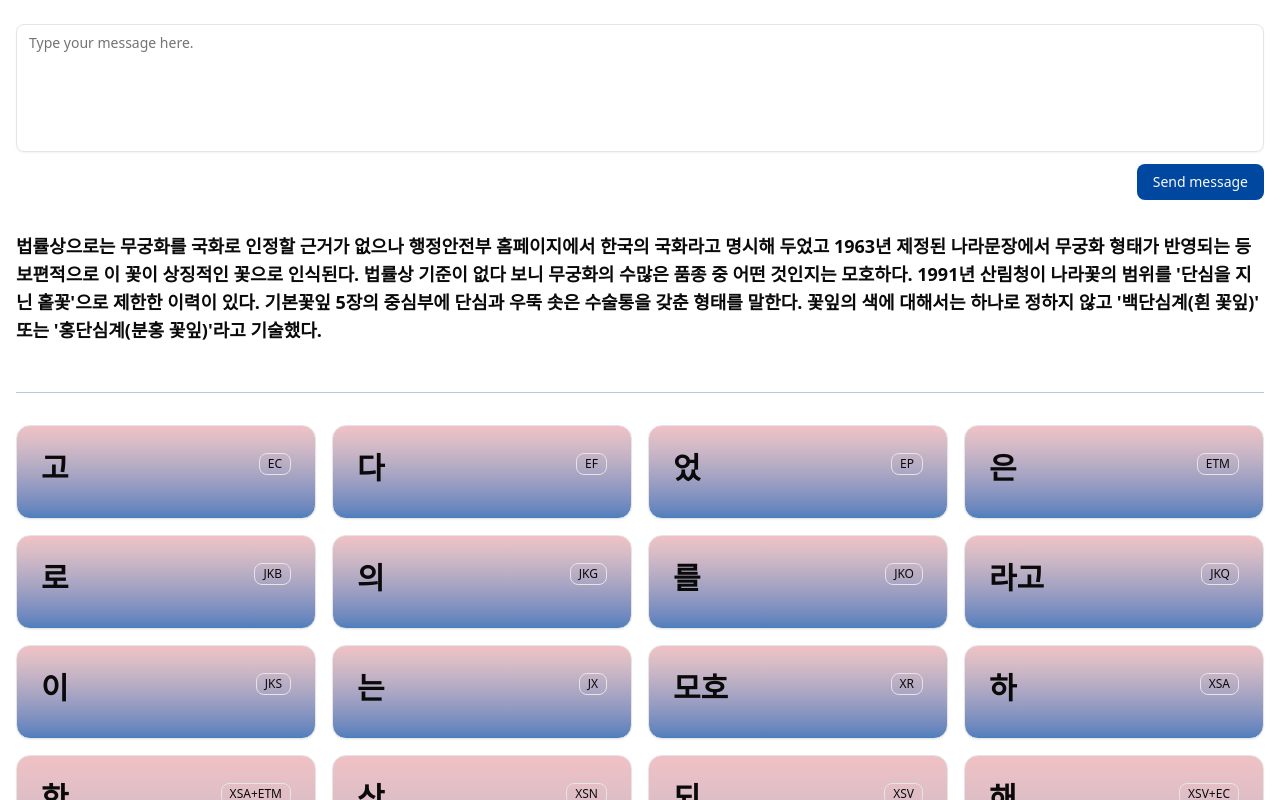
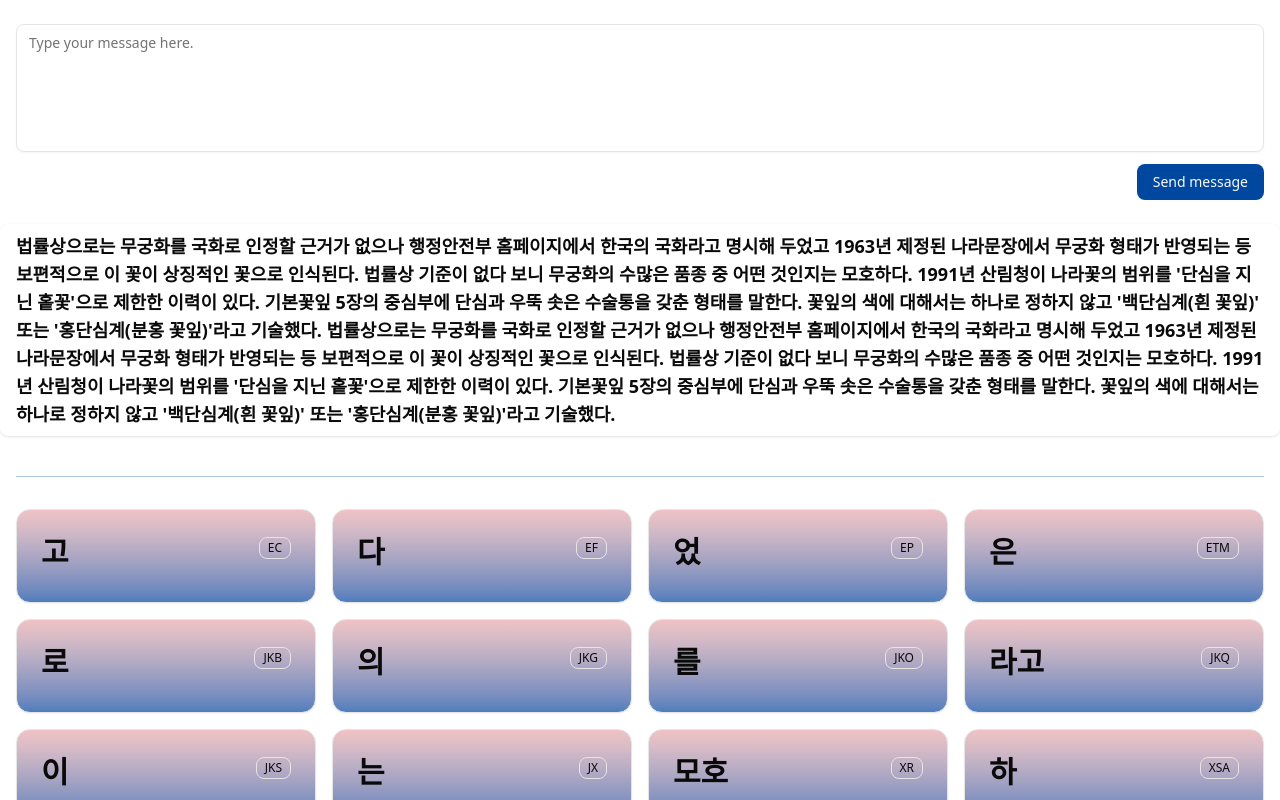
Before and after one commit to yakovglee/handoum, a React (Vite) app: page / in a window 1280 px wide. Shown: the top 800 px of the page. Built offline with nearby package versions, Linux system fonts and the light colour scheme.

Commit message:
add sticky to text

```diff
--- a/src/App.tsx
+++ b/src/App.tsx
@@ -19,6 +19,14 @@ function App() {
             홑꽃'으로 제한한 이력이 있다. 기본꽃잎 5장의 중심부에 단심과 우뚝
             솟은 수술통을 갖춘 형태를 말한다. 꽃잎의 색에 대해서는 하나로 정하지
             않고 '백단심계(흰 꽃잎)' 또는 '홍단심계(분홍 꽃잎)'라고 기술했다.
+             법률상으로는 무궁화를 국화로 인정할 근거가 없으나 행정안전부
+            홈페이지에서 한국의 국화라고 명시해 두었고 1963년 제정된
+            나라문장에서 무궁화 형태가 반영되는 등 보편적으로 이 꽃이 상징적인
+            꽃으로 인식된다. 법률상 기준이 없다 보니 무궁화의 수많은 품종 중
+            어떤 것인지는 모호하다. 1991년 산림청이 나라꽃의 범위를 '단심을 지닌
+            홑꽃'으로 제한한 이력이 있다. 기본꽃잎 5장의 중심부에 단심과 우뚝
+            솟은 수술통을 갖춘 형태를 말한다. 꽃잎의 색에 대해서는 하나로 정하지
+            않고 '백단심계(흰 꽃잎)' 또는 '홍단심계(분홍 꽃잎)'라고 기술했다.
           </TypographyLarge>
 
           <SectionCards data={data}/>
--- a/src/components/typography.tsx
+++ b/src/components/typography.tsx
@@ -1,3 +1,11 @@
-export function TypographyLarge({children}) {
-  return <div className="text-lg font-semibold px-4 sticky top-0 bg-card p-2">{children}</div>
+interface TypographyLargeProps {
+  children: React.ReactNode;
 }
+
+export function TypographyLarge({ children }: TypographyLargeProps) {
+  return (
+    <div className="text-lg font-semibold px-4 sticky top-0 bg-card p-2 max-h-[30vh] overflow-y-auto rounded-md shadow-sm">
+      {children}
+    </div>
+  );
+}
```
